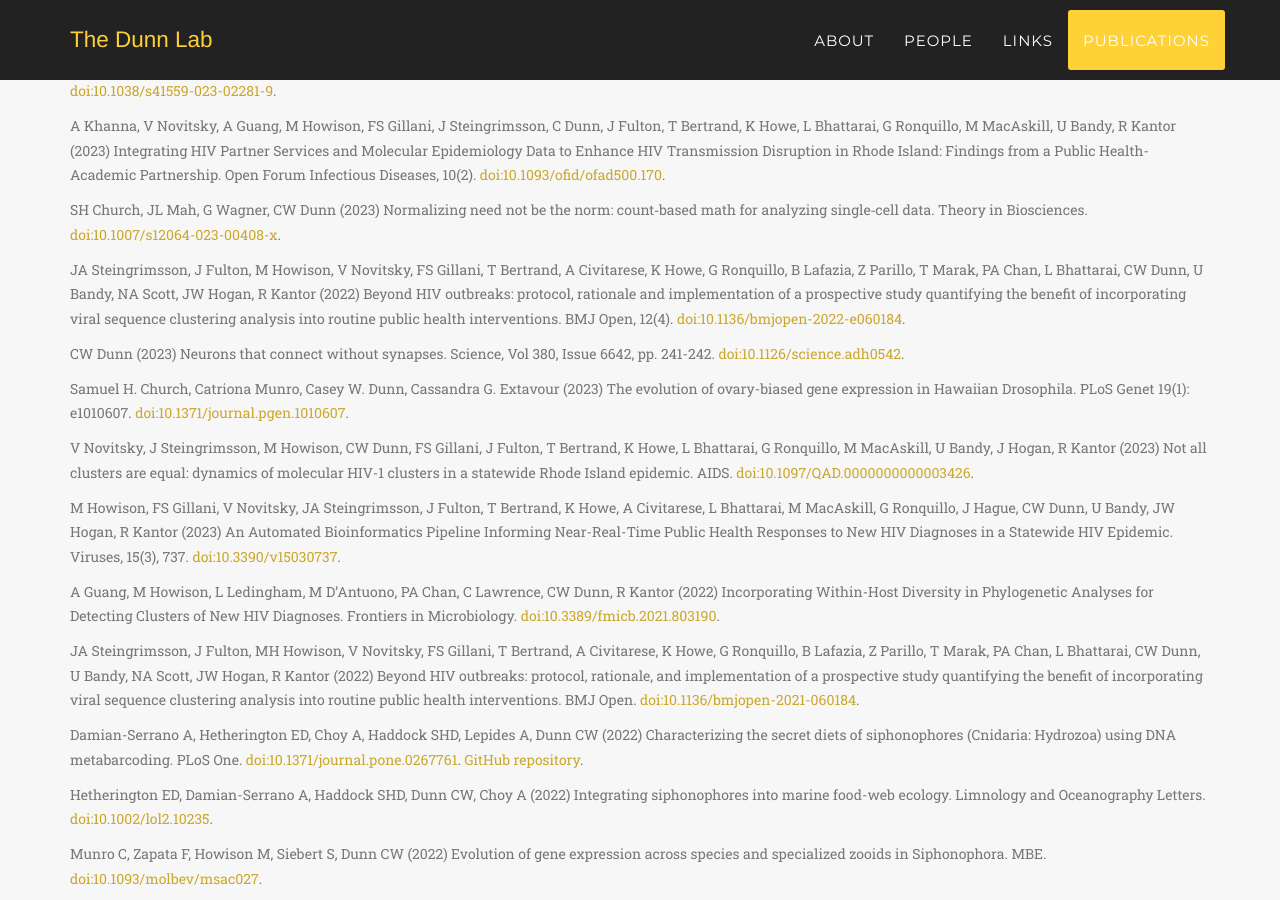
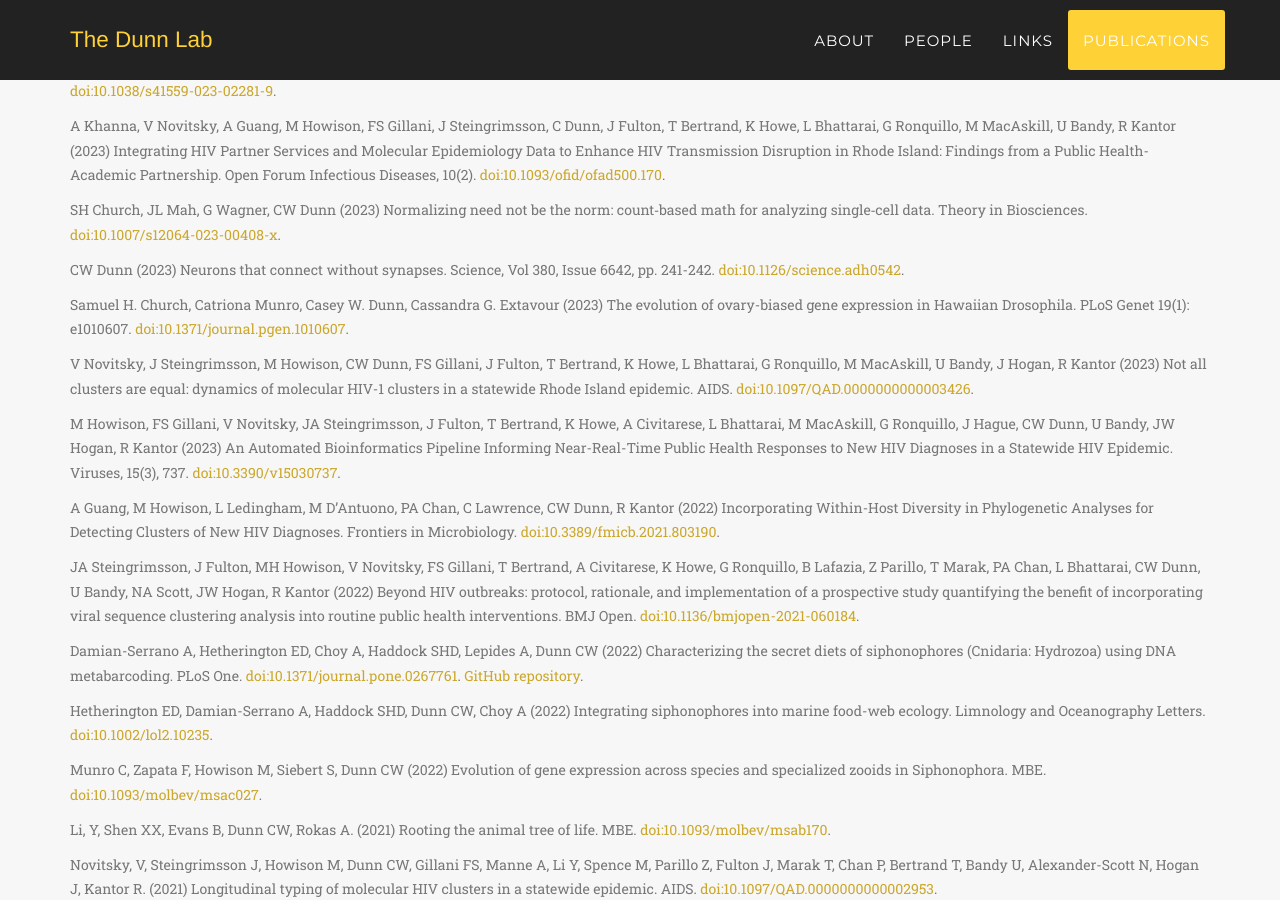
Before and after one commit to caseywdunn/caseywdunn.github.io, a Jekyll site: the page built from index.html, in a window 1280 px wide and 900 px high, scrolled down 10611 px. Built offline with Jekyll 4.4.1, drawn with Linux system fonts in a browser that asks for light colours; some web fonts are replaced.

Commit message:
removed duplicate

```diff
--- a/_includes/publications.html
+++ b/_includes/publications.html
@@ -49,10 +49,6 @@
 
 <div class="box"><div class="box-title"></div><div class="box-body">
 <p class="text-muted"> SH Church, JL Mah, G Wagner, CW Dunn (2023) Normalizing need not be the norm: count‑based math for analyzing single‑cell data. Theory in Biosciences. <a href="https://doi.org/10.1007/s12064-023-00408-x">doi:10.1007/s12064-023-00408-x</a>.</p>
-</div><div class="box-footer"> </div></div>
-
-<div class="box"><div class="box-title"></div><div class="box-body">
-<p class="text-muted"> JA Steingrimsson, J Fulton, M Howison, V Novitsky, FS Gillani, T Bertrand, A Civitarese, K Howe, G Ronquillo, B Lafazia, Z Parillo, T Marak, PA Chan, L Bhattarai, CW Dunn, U Bandy, NA Scott, JW Hogan, R Kantor (2022) Beyond HIV outbreaks: protocol, rationale and implementation of a prospective study quantifying the benefit of incorporating viral sequence clustering analysis into routine public health interventions. BMJ Open, 12(4). <a href="https://bmjopen.bmj.com/content/12/4/e060184">doi:10.1136/bmjopen-2022-e060184</a>.</p>
 </div><div class="box-footer"> </div></div>
 
 <div class="box"><div class="box-title"></div><div class="box-body">
```
